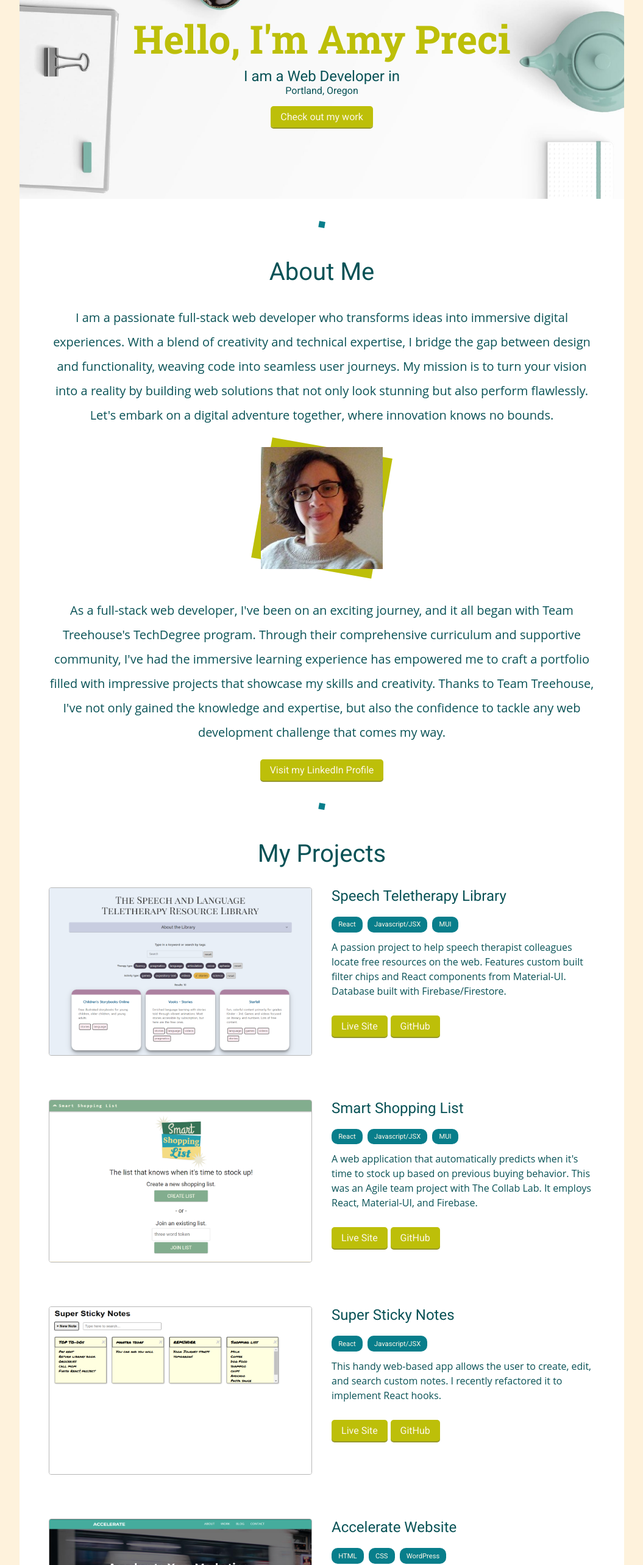
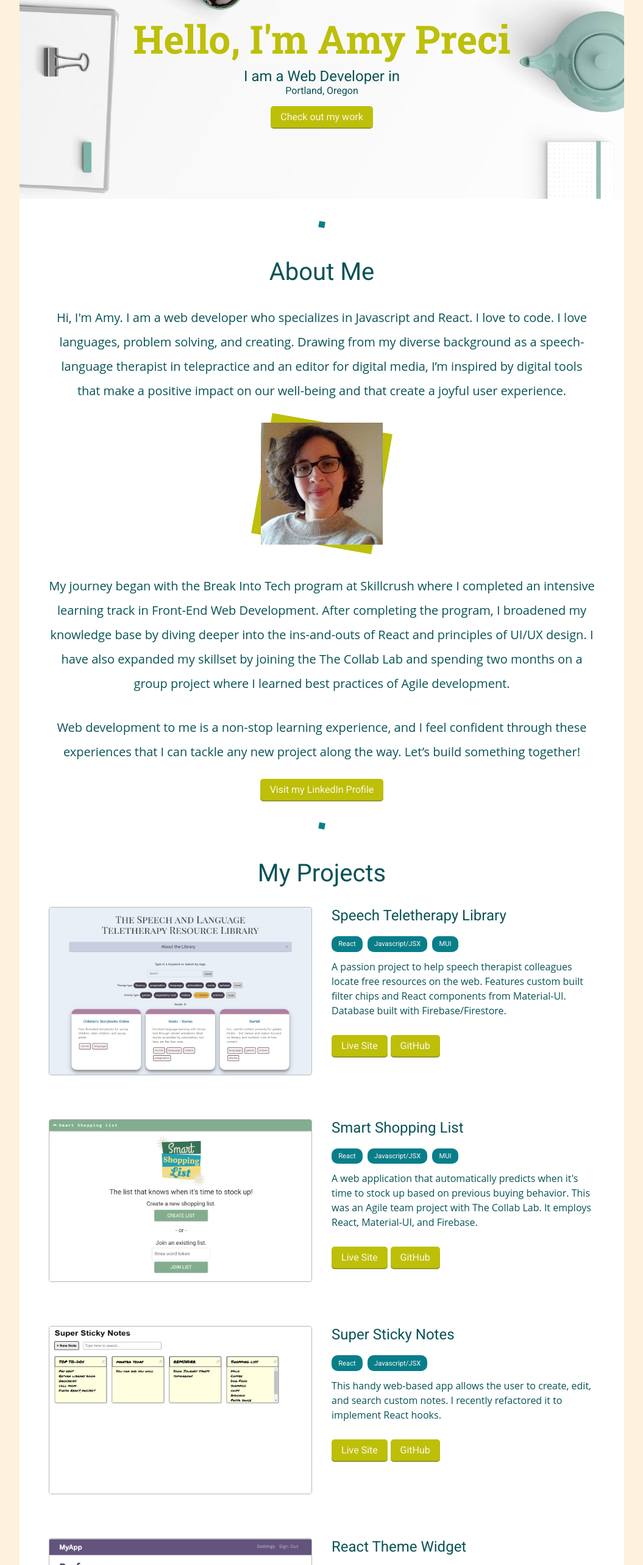
Before and after one commit to Amy-Pr/react-portfolio, a React (Vite) app: page / in a window 1280 px wide. Shown: the part 234-2800 px from the top of the page at 61% size, without its empty margins (112-1167 px from the left). Built offline with nearby package versions, Linux system fonts and the light colour scheme.

Commit message:
edit react theme widget description and github link

```diff
--- a/src/components/About.jsx
+++ b/src/components/About.jsx
@@ -7,14 +7,10 @@ const About = () => {
       <h2>About Me</h2>
       <div>
         <p>
-
-          I am a passionate full-stack web developer who transforms ideas into
-          immersive digital experiences. With a blend of creativity and
-          technical expertise, I bridge the gap between design and
-          functionality, weaving code into seamless user journeys. My mission is
-          to turn your vision into a reality by building web solutions that not
-          only look stunning but also perform flawlessly. Let's embark on a
-          digital adventure together, where innovation knows no bounds.
+        Hi, I'm Amy. I am a web developer who specializes in Javascript and React. I love to code.
+        I love languages, problem solving, and creating. Drawing from my diverse background as a speech-language
+        therapist in telepractice and an editor for digital media, I’m inspired by digital tools that make a positive
+        impact on our well-being and that create a joyful user experience.
         </p>
 
         <div className="image">
@@ -22,14 +18,15 @@ const About = () => {
         </div>
 
         <p>
-          As a full-stack web developer, I&apos;ve been on an exciting journey,
-          and it all began with Team Treehouse&apos;s TechDegree program.
-          Through their comprehensive curriculum and supportive community,
-          I&apos;ve had the immersive learning experience has empowered me to
-          craft a portfolio filled with impressive projects that showcase my
-          skills and creativity. Thanks to Team Treehouse, I&apos;ve not only
-          gained the knowledge and expertise, but also the confidence to tackle
-          any web development challenge that comes my way.
+        My journey began with the Break Into Tech program at Skillcrush where I completed an intensive learning track in
+        Front-End Web Development. After completing the program, I broadened my knowledge base by diving deeper
+        into the ins-and-outs of React and principles of UI/UX design. I have also expanded my skillset by joining the
+        The Collab Lab and spending two months on a group project where I learned best practices of Agile development.
+        </p>
+
+        <p>
+        Web development to me is a non-stop learning experience, and I feel confident through these experiences that
+        I can tackle any new project along the way. Let’s build something together!
         </p>
       </div>
 
--- a/src/components/Projects.jsx
+++ b/src/components/Projects.jsx
@@ -1,7 +1,8 @@
 import smartShopping from "../assets/smart-shopping-img-resized.png";
 import guessWord from "../assets/guess-word-thumb.png";
 import stickynotes from "../assets/sticky-notes-thumb.png";
-import accelerate from "../assets/accelerate-thumb.png";
+// import accelerate from "../assets/accelerate-thumb.png";
+import reactTheme from "../assets/react-context-thumb8.png";
 import speechlibrary from "../assets/speechlibrary-thumb.png";
 import Project from "./Project";
 
@@ -37,15 +38,26 @@ const projectList = [
     image: stickynotes,
   },
 
+  // {
+  //   id: 4,
+  //   title: 'Accelerate Website',
+  //   tech: ['HTML', 'CSS', 'WordPress'],
+  //   description:
+  //     "This is a multi-page, responsive, and dynamic website for a fictional marketing company. This site was built by creating custom templates in WordPress employing PHP.",
+  //   liveLink: '#',
+  //   githubLink: '#',
+  //   image: accelerate,
+  // },
+
   {
     id: 4,
-    title: 'Accelerate Website',
-    tech: ['HTML', 'CSS', 'WordPress'],
+    title: 'React Theme Widget',
+    tech: ['React', 'Javascript/JSX'],
     description:
-      "This is a multi-page, responsive, and dynamic website for a fictional marketing company. This site was built by creating custom templates in WordPress employing PHP.",
-    liveLink: '#',
-    githubLink: '#',
-    image: accelerate,
+      "An app that changes color and font theme preferences built by using specialized React hooks. Also uses React Router to feature a dynamic navigation bar based on user sign-in status.",
+    liveLink: 'https://react-context-themes.netlify.app/',
+    githubLink: 'https://github.com/Amy-Pr/react-usecontext-themes',
+    image: reactTheme
   },
 
   {
```
Also changed, not shown: src/assets/react-context-thumb7.png (added), src/assets/react-context-thumb8.png (added).
